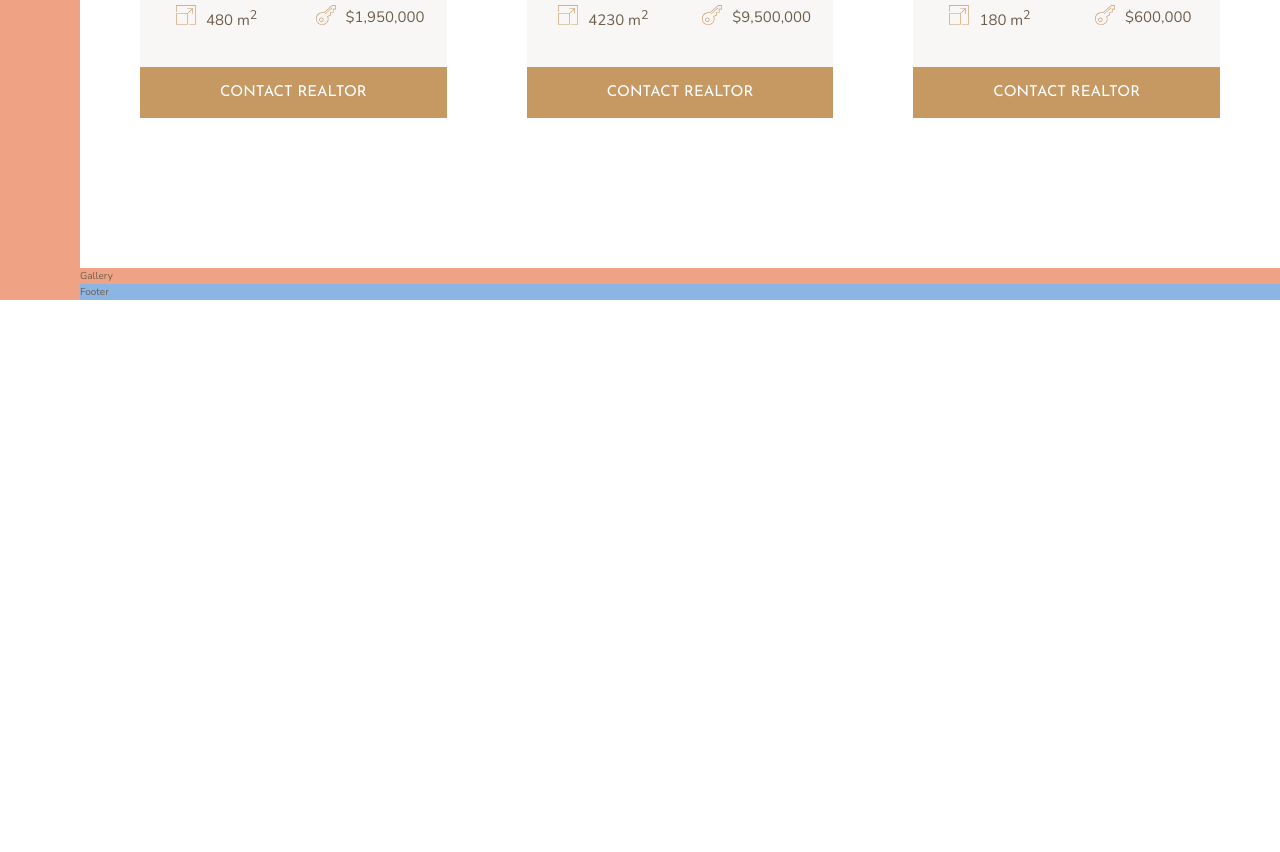
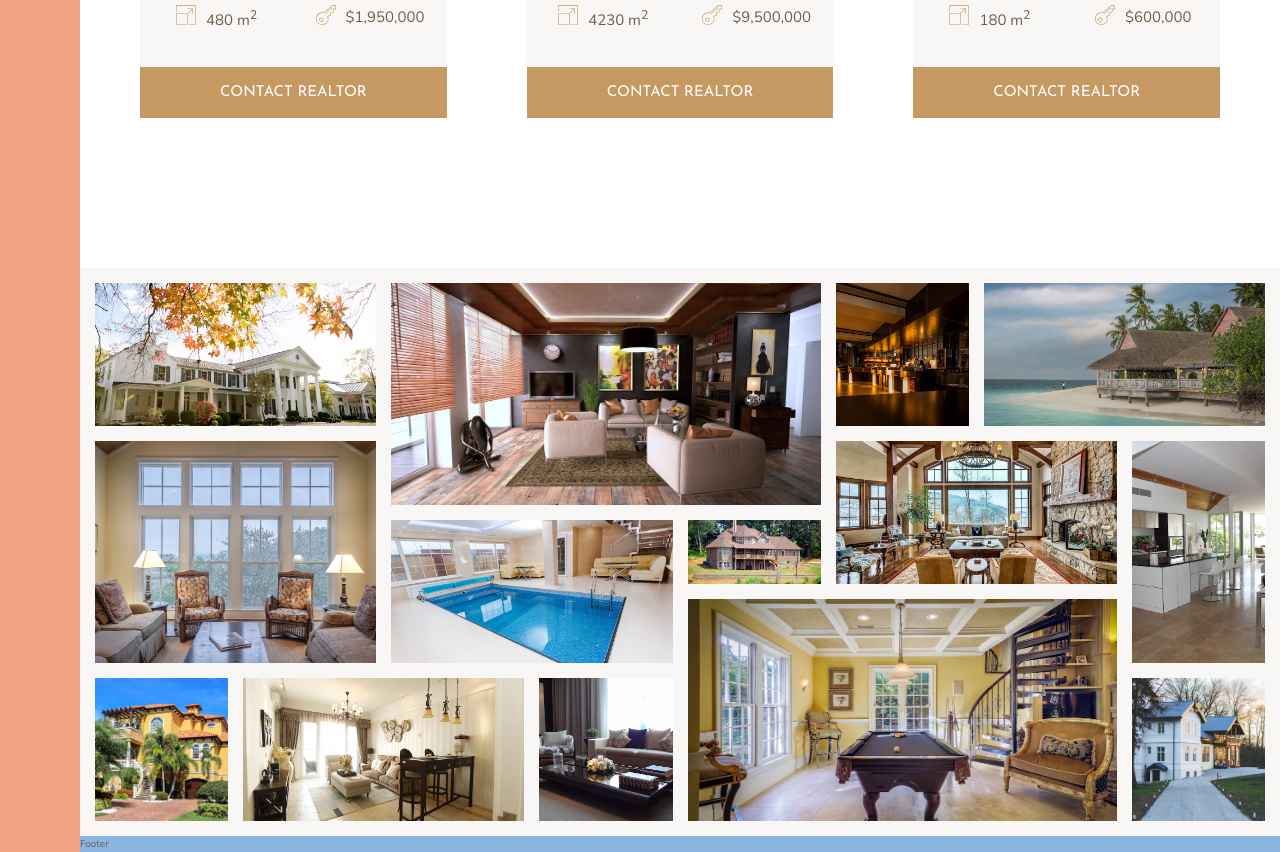
Before and after one commit to sinovic/natours-project, a website: page index.html in a window 1280 px wide. Shown: the part 2825-3677 px from the top of the page. Before the commit the page ends 3125 px from the top, so only its background shows below. Drawn offline with nearby package versions, Linux system fonts and the light colour scheme.

Commit message:
Built gallery section

```diff
--- a/index.html
+++ b/index.html
@@ -283,7 +283,48 @@
         </section>
 
         <section class="gallery">
-            Gallery
+            <figure class="gallery__item gallery__item--1">
+                <img src="img/gal-1.jpeg" alt="Gallery 1" class="gallery__img">
+            </figure>
+            <figure class="gallery__item gallery__item--2">
+                <img src="img/gal-2.jpeg" alt="Gallery 2" class="gallery__img">
+            </figure>
+            <figure class="gallery__item gallery__item--3">
+                <img src="img/gal-3.jpeg" alt="Gallery 3" class="gallery__img">
+            </figure>
+            <figure class="gallery__item gallery__item--4">
+                <img src="img/gal-4.jpeg" alt="Gallery 4" class="gallery__img">
+            </figure>
+            <figure class="gallery__item gallery__item--5">
+                <img src="img/gal-5.jpeg" alt="Gallery 5" class="gallery__img">
+            </figure>
+            <figure class="gallery__item gallery__item--6">
+                <img src="img/gal-6.jpeg" alt="Gallery 6" class="gallery__img">
+            </figure>
+            <figure class="gallery__item gallery__item--7">
+                <img src="img/gal-7.jpeg" alt="Gallery 7" class="gallery__img">
+            </figure>
+            <figure class="gallery__item gallery__item--8">
+                <img src="img/gal-8.jpeg" alt="Gallery 8" class="gallery__img">
+            </figure>
+            <figure class="gallery__item gallery__item--9">
+                <img src="img/gal-9.jpeg" alt="Gallery 9" class="gallery__img">
+            </figure>
+            <figure class="gallery__item gallery__item--10">
+                <img src="img/gal-10.jpeg" alt="Gallery 10" class="gallery__img">
+            </figure>
+            <figure class="gallery__item gallery__item--11">
+                <img src="img/gal-11.jpeg" alt="Gallery 11" class="gallery__img">
+            </figure>
+            <figure class="gallery__item gallery__item--12">
+                <img src="img/gal-12.jpeg" alt="Gallery 12" class="gallery__img">
+            </figure>
+            <figure class="gallery__item gallery__item--13">
+                <img src="img/gal-13.jpeg" alt="Gallery 13" class="gallery__img">
+            </figure>
+            <figure class="gallery__item gallery__item--14">
+                <img src="img/gal-14.jpeg" alt="Gallery 14" class="gallery__img">
+            </figure>
         </section>
 
         <footer class="footer">
--- a/sass/_gallery.scss
+++ b/sass/_gallery.scss
@@ -1,4 +1,79 @@
 .gallery {
-  background-color: #f0a384;
+  background-color: $color-grey-light-1;
   grid-column: full-start / full-end;
+
+  display: grid;
+  grid-template-columns: repeat(8, 1fr);
+  grid-template-rows: repeat(7, 5vw);
+  //grid-template: repeat(7, 5vw)/repeat(8, 1fr);
+  grid-gap: 1.5rem;
+  padding: 1.5rem;
+
+
+  &__img {
+    width: 100%;
+    height: 100%;
+    object-fit: cover;
+    display: block;
+  }
+
+  &__item {
+
+    &--1 {
+      grid-column: 1 / span 2;
+      grid-row: 1 / span 2;
+    }
+    &--2 {
+      grid-column: 3 / span 3;
+      grid-row: 1 / span 3;
+    }
+    &--3 {
+      grid-column: 6 / 7;
+      grid-row: 1 / span 2;
+    }
+    &--4 {
+      grid-column: 7 / 9;
+      grid-row: 1 / 3;
+    }
+    &--5 {
+      grid-column: 1 / 3;
+      grid-row: 3 / span 3;
+    }
+    &--6 {
+      grid-column: 3 / span 2;
+      grid-row: 4 / span 2;
+    }
+    &--7 {
+      grid-column: 5 / 6;
+      grid-row: 4 / 5;
+    }
+    &--8 {
+      grid-column: 6 / span 2;
+      grid-row: 3 / span 2;
+    }
+    &--9 {
+      grid-column: 8 / 9;
+      grid-row: 3 / span 3;
+    }
+    &--10 {
+      grid-column: 1 / 2;
+      grid-row: 6 / span 2;
+    }
+    &--11 {
+      grid-column: 2 / span 2;
+      grid-row: 6 / span 2;
+    }
+    &--12 {
+      grid-column: 4 / 5;
+      grid-row: 6 / span 2;
+    }
+    &--13 {
+      grid-column: 5 / span 3;
+      grid-row: 5 / span 3;
+    }
+    &--14 {
+      grid-column: 8 / 9;
+      grid-row: 6 / 8;
+    }
+  }
 }
```
Also changed, not shown: css/style.css.
